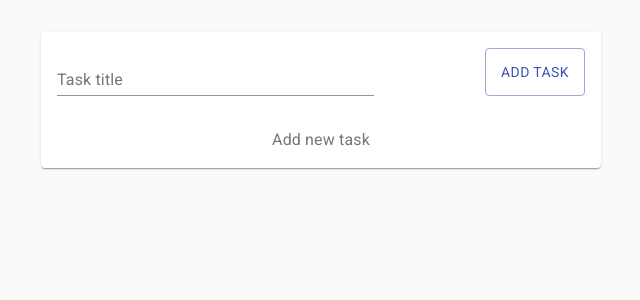
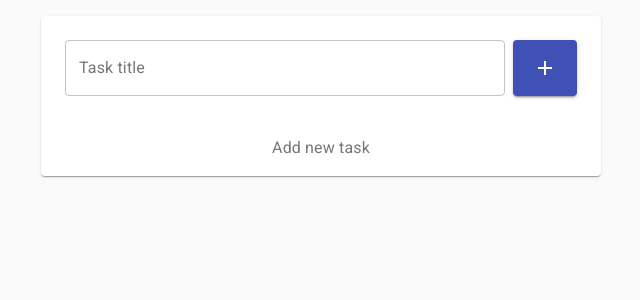
Before and after one commit to bogdan2341/task-timer, a React (Create React App) app: page / in a window 1280 px wide. Shown: the top 300 px of the page, without its empty margins (319-959 px from the left). Built offline with nearby package versions, Linux system fonts and the light colour scheme.

Commit message:
Add KeyDownHandler

```diff
--- a/src/components/InputNewTask.js
+++ b/src/components/InputNewTask.js
@@ -2,18 +2,21 @@ import { useState } from "react";
 import { useDispatch } from "react-redux";
 import { addTimer } from "../redux/actions";
 import { Button, makeStyles, TextField } from "@material-ui/core";
+import AddIcon from "@material-ui/icons/Add";
+import moment from "moment";
 
 const genUID = () => Math.random().toString(36).substr(2, 9);
 
 const useStyles = makeStyles((theme) => ({
   root: {
-    marginTop: theme.spacing(4),
-    padding: theme.spacing(2),
+    marginTop: theme.spacing(2),
+    padding: theme.spacing(3),
     display: "flex",
     justifyContent: "space-between",
   },
   textField: {
-    width: "60%",
+    flexGrow: 2,
+    marginRight: theme.spacing(1),
   },
 }));
 
@@ -21,21 +24,32 @@ function InputNewTask() {
   const [tittle, setTittle] = useState("");
   const dispatch = useDispatch();
   const classes = useStyles();
+
+  const keyDownHandler = (event) => {
+    if (event.key === "Enter") {
+      saveTimerHandler();
+    }
+  };
+
+  const saveTimerHandler = () => {
+    const taskTittle = tittle || `Task#[${moment().format("HH:mm:ss")}]`;
+    setTittle("");
+    return dispatch(addTimer(genUID(), taskTittle, Date.now()));
+  };
+
   return (
     <div className={classes.root}>
       <TextField
+        variant="outlined"
         className={classes.textField}
         type="text"
         onChange={(e) => setTittle(e.target.value)}
         value={tittle}
         label="Task title"
+        onKeyPress={keyDownHandler}
       />
-      <Button
-        onClick={() => dispatch(addTimer(genUID(), tittle, 2323))}
-        variant="outlined"
-        color="primary"
-      >
-        Add task
+      <Button onClick={saveTimerHandler} variant="contained" color="primary">
+        <AddIcon />
       </Button>
     </div>
   );
```
